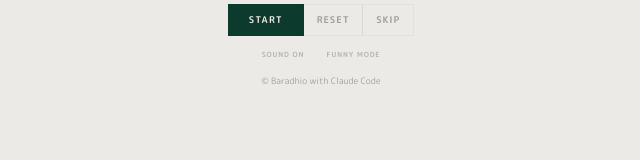
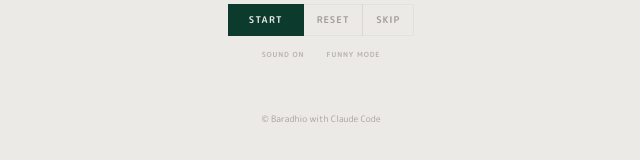
Before and after one commit to akasatrio/reflection-pomodoro-timer, a plain HTML site: page index.html in a window 1280 px wide. Shown: the part 360-520 px from the top of the page, 319-959 px from the left. Drawn offline with Linux system fonts and the light colour scheme; no server answers.

Commit message:
style: footer margin-top 1cm (no version change)
Made-with: Cursor

```diff
--- a/index.html
+++ b/index.html
@@ -142,10 +142,9 @@
 
   .toggles-row { display:flex; justify-content:center; gap:0.6rem; margin-top:0.65rem; padding-bottom:0.45rem; }
   .signature {
-    font-size:0.55rem; opacity:0.35; margin-top:0.08rem; margin-bottom:0;
+    font-size:0.55rem; opacity:0.35; margin-top:1cm; margin-bottom:0;
     padding:0.28rem 0 0.5rem; font-family:'M PLUS Rounded 1c',sans-serif;
     line-height:1.55;
-    position:relative; top:-0.12rem;
   }
   .toggles-row button {
     background:none; border:none; color:inherit; font-family:inherit;
```
